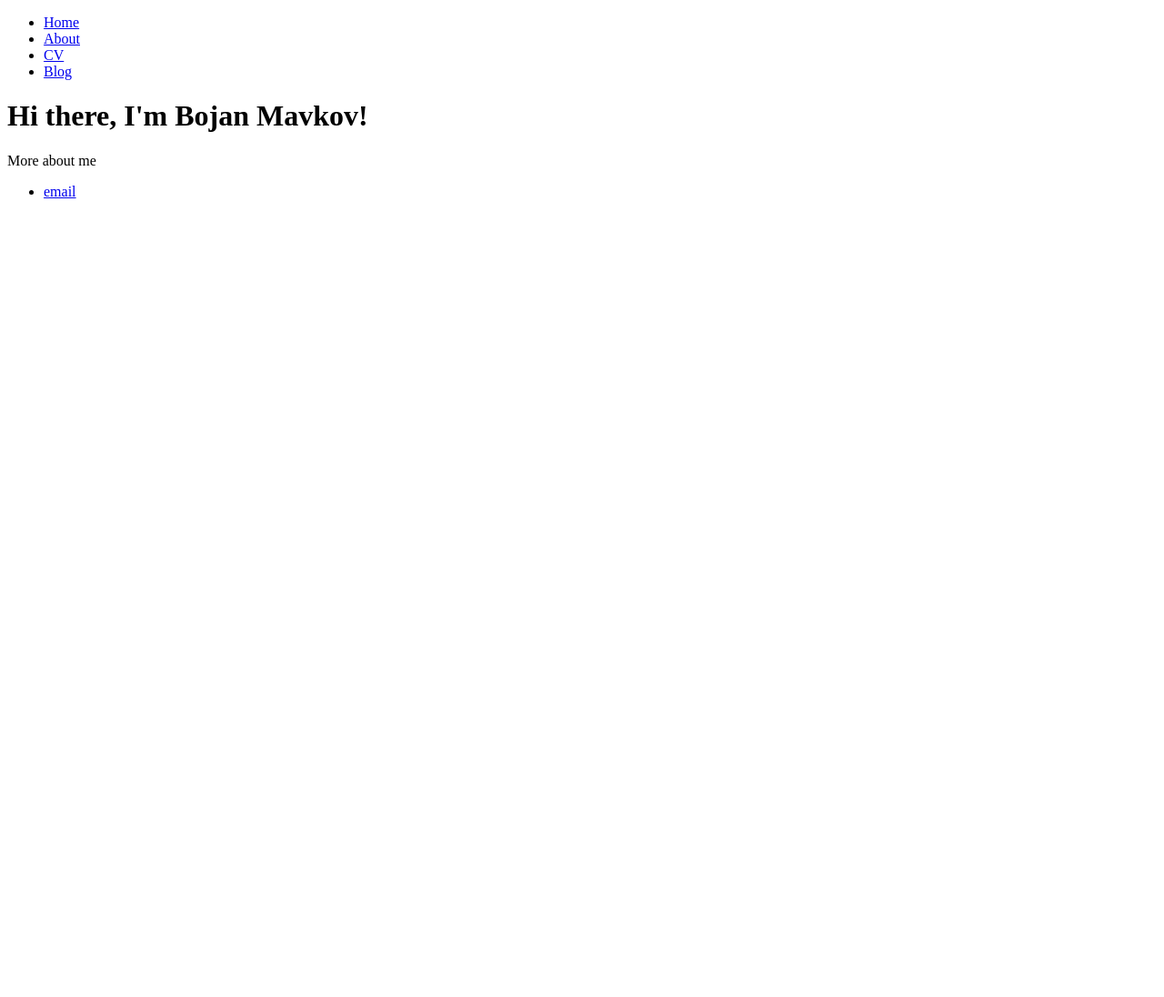
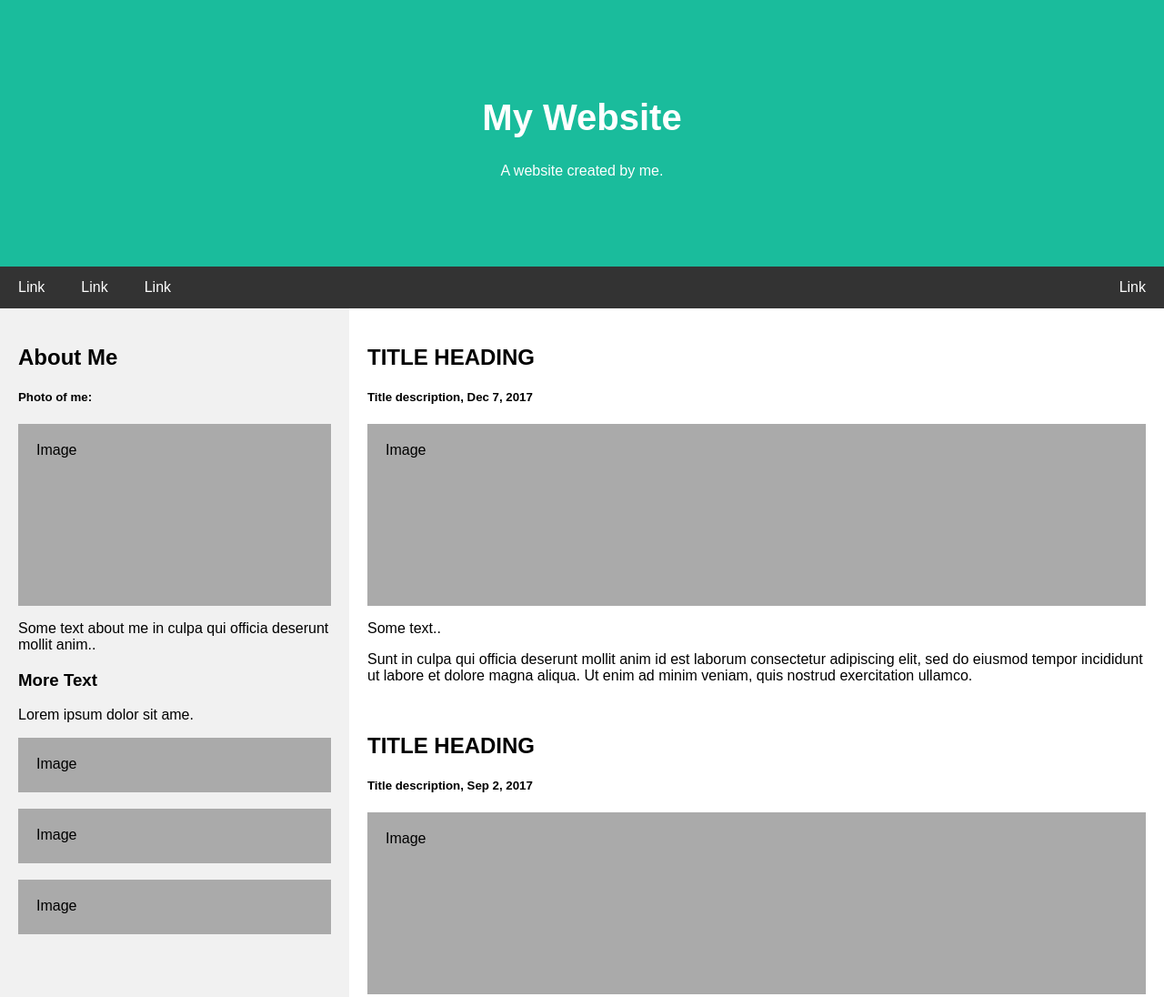
Before and after one commit to bmavkov/bmavkov.github.io, a plain HTML site: page index.html in a window 1280 px wide. Shown: the top 1096 px of the page at 91% size. Before the commit the page ends 800 px from the top, so only its background shows below. Drawn offline with Linux system fonts and the light colour scheme.

Commit message:
Update index.html

```diff
--- a/index.html
+++ b/index.html
@@ -1,27 +1,159 @@
 <!DOCTYPE html>
-<html>
-	<head>
-		<title>Bojan Mavkov</title>
-	</head>
-	<body>
-		<nav>
-    		<ul>
-        		<li><a href="/">Home</a></li>
-	        	<li><a href="/about">About</a></li>
-        		<li><a href="/cv">CV</a></li>
-        		<li><a href="/blog">Blog</a></li>
-    		</ul>
-		</nav>
-		<div class="container">
-    		<div class="blurb">
-        		<h1>Hi there, I'm Bojan Mavkov!</h1>
-				<p>More about me </p>
-    		</div><!-- /.blurb -->
-		</div><!-- /.container -->
-		<footer>
-    		<ul>
-        		<li><a href="mailto:bojan.mavkov@idsia.ch">email</a></li>
-			</ul>
-		</footer>
-	</body>
+<html lang="en">
+<head>
+<title>Page Title</title>
+<meta charset="UTF-8">
+<meta name="viewport" content="width=device-width, initial-scale=1">
+<style>
+* {
+  box-sizing: border-box;
+}
+
+/* Style the body */
+body {
+  font-family: Arial, Helvetica, sans-serif;
+  margin: 0;
+}
+
+/* Header/logo Title */
+.header {
+  padding: 80px;
+  text-align: center;
+  background: #1abc9c;
+  color: white;
+}
+
+/* Increase the font size of the heading */
+.header h1 {
+  font-size: 40px;
+}
+
+/* Style the top navigation bar */
+.navbar {
+  overflow: hidden;
+  background-color: #333;
+}
+
+/* Style the navigation bar links */
+.navbar a {
+  float: left;
+  display: block;
+  color: white;
+  text-align: center;
+  padding: 14px 20px;
+  text-decoration: none;
+}
+
+/* Right-aligned link */
+.navbar a.right {
+  float: right;
+}
+
+/* Change color on hover */
+.navbar a:hover {
+  background-color: #ddd;
+  color: black;
+}
+
+/* Column container */
+.row {
+  display: -ms-flexbox; /* IE10 */
+  display: flex;
+  -ms-flex-wrap: wrap; /* IE10 */
+  flex-wrap: wrap;
+}
+
+/* Create two unequal columns that sits next to each other */
+/* Sidebar/left column */
+.side {
+  -ms-flex: 30%; /* IE10 */
+  flex: 30%;
+  background-color: #f1f1f1;
+  padding: 20px;
+}
+
+/* Main column */
+.main {
+  -ms-flex: 70%; /* IE10 */
+  flex: 70%;
+  background-color: white;
+  padding: 20px;
+}
+
+/* Fake image, just for this example */
+.fakeimg {
+  background-color: #aaa;
+  width: 100%;
+  padding: 20px;
+}
+
+/* Footer */
+.footer {
+  padding: 20px;
+  text-align: center;
+  background: #ddd;
+}
+
+/* Responsive layout - when the screen is less than 700px wide, make the two columns stack on top of each other instead of next to each other */
+@media screen and (max-width: 700px) {
+  .row {
+    flex-direction: column;
+  }
+}
+
+/* Responsive layout - when the screen is less than 400px wide, make the navigation links stack on top of each other instead of next to each other */
+@media screen and (max-width: 400px) {
+  .navbar a {
+    float: none;
+    width: 100%;
+  }
+}
+</style>
+</head>
+<body>
+
+<div class="header">
+  <h1>My Website</h1>
+  <p>A website created by me.</p>
+</div>
+
+<div class="navbar">
+  <a href="#">Link</a>
+  <a href="#">Link</a>
+  <a href="#">Link</a>
+  <a href="#" class="right">Link</a>
+</div>
+
+<div class="row">
+  <div class="side">
+    <h2>About Me</h2>
+    <h5>Photo of me:</h5>
+    <div class="fakeimg" style="height:200px;">Image</div>
+    <p>Some text about me in culpa qui officia deserunt mollit anim..</p>
+    <h3>More Text</h3>
+    <p>Lorem ipsum dolor sit ame.</p>
+    <div class="fakeimg" style="height:60px;">Image</div><br>
+    <div class="fakeimg" style="height:60px;">Image</div><br>
+    <div class="fakeimg" style="height:60px;">Image</div>
+  </div>
+  <div class="main">
+    <h2>TITLE HEADING</h2>
+    <h5>Title description, Dec 7, 2017</h5>
+    <div class="fakeimg" style="height:200px;">Image</div>
+    <p>Some text..</p>
+    <p>Sunt in culpa qui officia deserunt mollit anim id est laborum consectetur adipiscing elit, sed do eiusmod tempor incididunt ut labore et dolore magna aliqua. Ut enim ad minim veniam, quis nostrud exercitation ullamco.</p>
+    <br>
+    <h2>TITLE HEADING</h2>
+    <h5>Title description, Sep 2, 2017</h5>
+    <div class="fakeimg" style="height:200px;">Image</div>
+    <p>Some text..</p>
+    <p>Sunt in culpa qui officia deserunt mollit anim id est laborum consectetur adipiscing elit, sed do eiusmod tempor incididunt ut labore et dolore magna aliqua. Ut enim ad minim veniam, quis nostrud exercitation ullamco.</p>
+  </div>
+</div>
+
+<div class="footer">
+  <h2>Footer</h2>
+</div>
+
+</body>
 </html>
```
